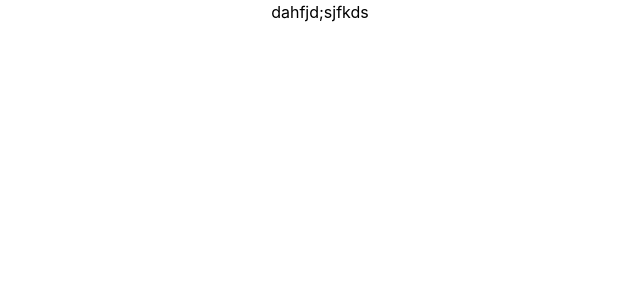
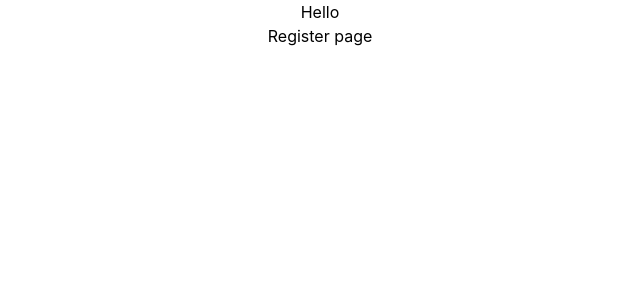
Before and after one commit to turkaytunc/fastagram-frontend, a React (Create React App) app: page /fastagram/register in a window 1280 px wide. Shown: the top 300 px of the page, without its empty margins (320-960 px from the left). Built offline with nearby package versions, Linux system fonts and the light colour scheme.

Commit message:
add: routing

```diff
--- a/package.json
+++ b/package.json
@@ -8,6 +8,7 @@
     "react": "^17.0.2",
     "react-dom": "^17.0.2",
     "react-redux": "^7.2.3",
+    "react-router-dom": "^5.2.0",
     "react-scripts": "4.0.3",
     "web-vitals": "^1.1.1"
   },
@@ -46,6 +47,7 @@
     "@types/node": "^12.20.10",
     "@types/react": "^17.0.3",
     "@types/react-dom": "^17.0.3",
+    "@types/react-router-dom": "^5.1.7",
     "@typescript-eslint/eslint-plugin": "^4.22.0",
     "@typescript-eslint/parser": "^4.22.0",
     "autoprefixer": "^9.8.6",
--- a/src/App.tsx
+++ b/src/App.tsx
@@ -1,18 +1,24 @@
-import { useEffect } from 'react';
-import { useAppSelector, useAppDispatch } from 'src/hooks/redux-toolkit';
-import { add, remove } from 'src/context/user-toolkit/userReducer';
-
+import { lazy, Suspense } from 'react';
+import { BrowserRouter, Route, Switch } from 'react-router-dom';
 import './app.scss';
 
+const Login = lazy(() => import('src/routes/login/Login'));
+const Register = lazy(() => import('src/routes/register/Register'));
+
 function App() {
-  const state = useAppSelector((state) => state.user);
-  const dispatch = useAppDispatch();
-
-  useEffect(() => {
-    dispatch(add({ name: 'hasan', id: 'dahfjd;sjfkds' }));
-  }, []);
-
-  return <div className="app-container">{state.user.id}</div>;
+  return (
+    <BrowserRouter basename="fastagram">
+      <Suspense fallback={<div>Loading...</div>}>
+        <div className="app-container">
+          Hello
+          <Switch>
+            <Route exact path="/login" component={Login} />
+            <Route exact path="/register" component={Register} />
+          </Switch>
+        </div>
+      </Suspense>
+    </BrowserRouter>
+  );
 }
 
 export default App;
--- /dev/null
+++ b/src/routes/login/Login.tsx
@@ -0,0 +1,6 @@
+import React from 'react';
+
+const Login = () => {
+  return <div>Login page</div>;
+};
+export default Login;
--- /dev/null
+++ b/src/routes/register/Register.tsx
@@ -0,0 +1,7 @@
+import React from 'react';
+
+const Register = () => {
+  return <div>Register page</div>;
+};
+
+export default Register;
```
Also changed, not shown: 2 other files (tests, documents, lock files or other folders).
